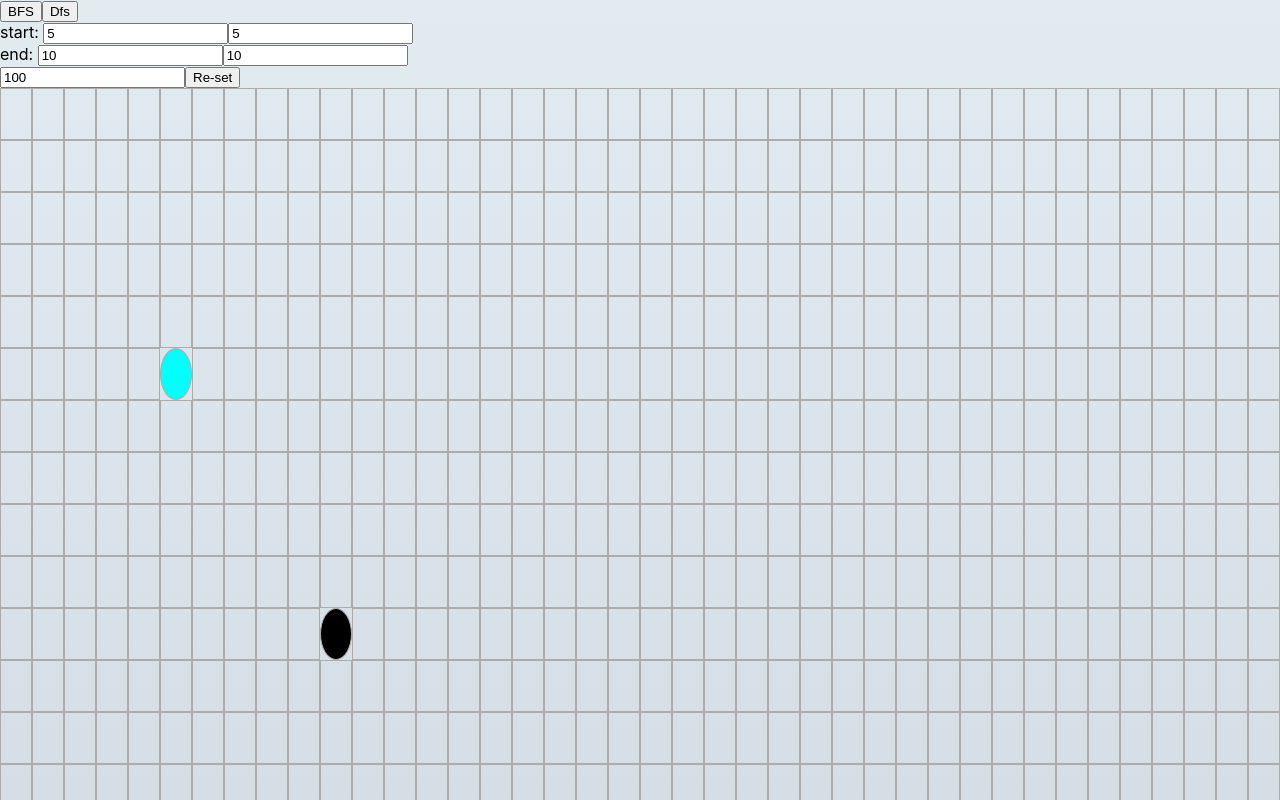
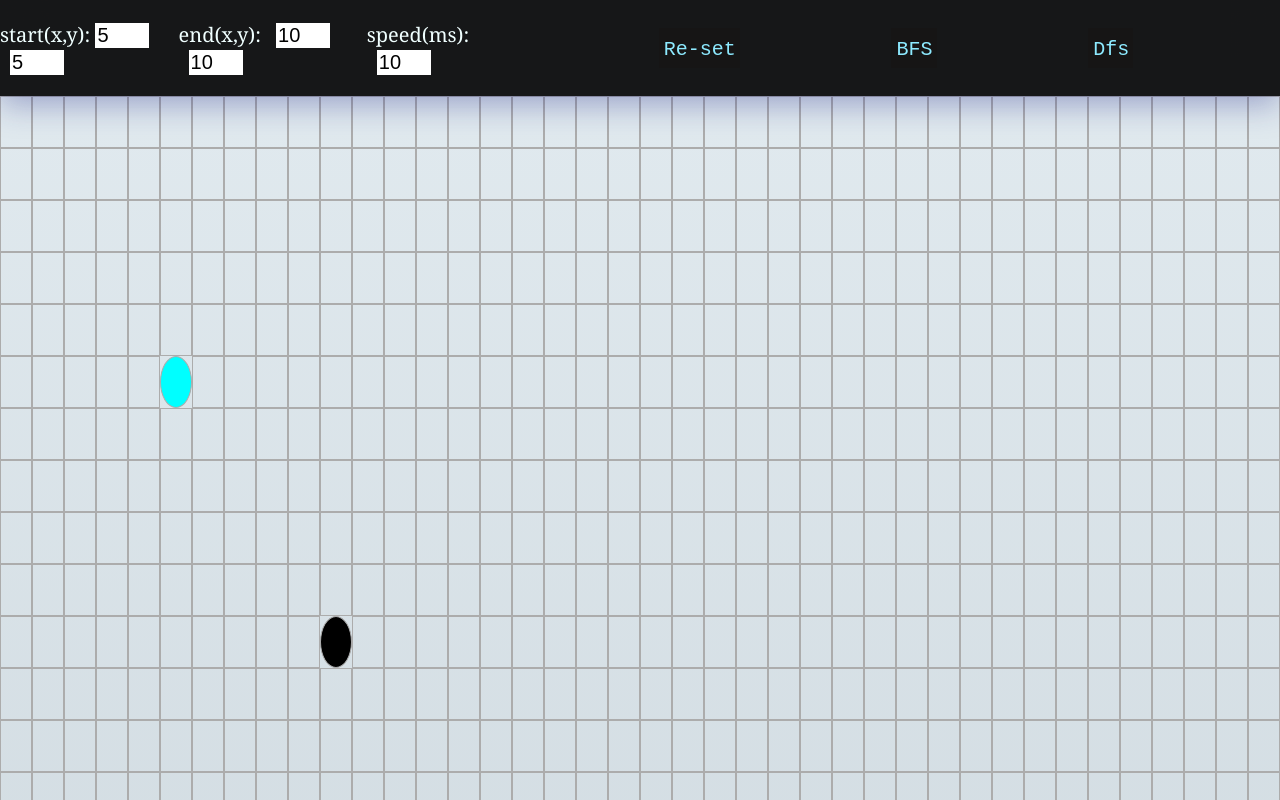
Before and after one commit to UnBeAtS01/vis-2.0, a React (Create React App) app: page / in a window 1280 px wide. Shown: the top 800 px of the page. Built offline with nearby package versions, Linux system fonts and the light colour scheme.

Commit message:
nav update

```diff
--- a/src/App.css
+++ b/src/App.css
@@ -1,5 +1,3 @@
 .App{
     background-image: linear-gradient(to top, #cfd9df 0%, #e2ebf0 100%);
-
-
 }
--- a/src/algo/bfs.js
+++ b/src/algo/bfs.js
@@ -38,7 +38,7 @@ export const Breadthsearch = (pass, start, end, danger) => {
 }
 let flag = 0;
 const solve = (name, curr, end, danger, final2darray) => {
-    if (flag == 1) return;
+    if (flag === 1) return;
     for (let i = 0; i < 4; i++) {
         let X = curr[0] + row[i];
         let Y = curr[1] + col[i];
--- a/src/components/header.js
+++ b/src/components/header.js
@@ -1,19 +1,21 @@
 import React from 'react';
+import './header.scss';
 class Header extends React.Component {
-    constructor(props) {
-        super(props);
-    }
+
     render() {
         return (
-            <div>
-                <button onClick={() => this.props.Bfs()}>BFS</button>
-                <button onClick={() => this.props.Dfs()}>Dfs</button>
-                <div> start: <input type='number' value={this.props.startidx[0]} onChange={this.props.setstartX} />
-                    <input type='number' value={this.props.startidx[1]} onChange={this.props.setstartY} /></div>
-                <div>end: <input type='number' value={this.props.endidx[0]} onChange={this.props.setendX} />
-                    <input type='number' value={this.props.endidx[1]} onChange={this.props.setendY} /></div>
-                <input type='number' value={this.props.speed} onChange={this.props.setSpeed} />
-                <button onClick={this.props.reset}>Re-set</button>
+            <div className="Nav-bar">
+                <div className='rearrange'>   <div> start(x,y): <input type='number' value={this.props.startidx[0]} onChange={this.props.setstartX} />
+                    <input className='spacebar' type='number' value={this.props.startidx[1]} onChange={this.props.setstartY} /></div>
+                    <div>end(x,y): <input className='spacebar' type='number' value={this.props.endidx[0]} onChange={this.props.setendX} />
+                        <input className='spacebar' type='number' value={this.props.endidx[1]} onChange={this.props.setendY} /></div>
+                    <div>speed(ms): <input className='spacebar' type='number' value={this.props.speed} onChange={this.props.setSpeed} /></div>  </div>
+
+                <div className='sorting'>  <button className='buttons' onClick={this.props.reset}>Re-set</button>
+                    <button className='buttons' onClick={() => this.props.Bfs()}>BFS</button>
+                    <button className='buttons' onClick={() => this.props.Dfs()}>Dfs</button>
+                </div>
+
             </div>
         )
     }
--- /dev/null
+++ b/src/components/header.scss
@@ -0,0 +1,123 @@
+.Nav-bar{
+    display: flex;
+    justify-content: center;
+    align-items: center;
+    height: 6rem;
+    width: 100%;
+    background: rgba(0, 0, 0, 0.9);
+box-shadow: 0 8px 32px 0 rgba( 31, 38, 135, 0.37 );
+backdrop-filter: blur( 20px );
+-webkit-backdrop-filter: blur( 20px );
+
+
+
+    .buttons{
+        margin: 5px;
+        padding: 5px 4px 2px 5px;
+        display: flex;
+        height: 40px;
+        color: #8deaff;
+        font-size: 20px;
+        font-family: monospace;
+        justify-content: center;
+        align-items: center;
+        background: rgb(22, 21, 21);
+        border: none;
+    }
+    .buttons:hover{
+        cursor: pointer;
+        background-color: #1f92ac;
+        color: white;
+    }
+    .rearrange{
+        width: 40%;
+        display: flex;
+        justify-content: space-between;
+        align-items: center;
+        height: 100%;
+        color:azure;
+        font-size: 20px;
+        font-family: Georgia, 'Times New Roman', Times, serif;
+      .reset{
+         display: flex;
+         border: none;
+         font-size: 18px;
+         background: transparent;
+         color: violet;
+         border:1px solid violet;
+         border-radius: 2px;
+         padding: 5px 5px 5px 5px;
+         margin-right: 10px;
+
+      }
+      .reset:hover{
+
+            background: rgb(177, 28, 177);
+            color: white;
+
+      }
+        .first{
+           color: #8deaff;
+            display: flex;
+            margin-right: 10px;
+            flex-direction: row;
+            .speed_content{
+                display: flex;
+                justify-content: center;
+                align-items: center;
+                padding:5px 5px 4px 2px;
+
+            }
+        }
+        .second{
+           color: #8deaff;
+            display: flex;
+            flex-direction: row;
+
+            .number_content{
+                display: flex;
+                padding:5px 5px 4px 2px;
+               // background-color: red;
+                justify-content: center;
+                align-items: center;
+            }
+        }
+    }
+    .spacebar{
+        margin-left: 10px;
+        margin-right: 10px;
+    }
+    .sorting{
+
+        width: 60%;
+        margin-right: 0;
+        display: flex;
+        justify-content: space-evenly;
+       .lvl{
+        background-color: #1f92ac;
+        color: white;
+          border:1px solid #8deaff;
+       }
+       .a{
+           display: flex;
+           margin-right: 0px;
+           height: 50px;
+           width: 50px;
+           background-color: transparent;
+
+       }
+       .logo{
+        display: flex;
+        background-color: #8deaff;
+        border-radius: 50%;
+    }
+    }
+}
+input{
+    border:none;
+    font-size: 20px;
+    width: 50px;
+}
+input:focus{
+    outline: none;
+}
--- a/src/components/twod.js
+++ b/src/components/twod.js
@@ -12,7 +12,7 @@ class Twod extends React.Component {
             isvisited: [],
             finalcolor: 0,
             danger: [],
-            speed: 100,
+            speed: 10,
             flag: 0,
             firstclick: 0
         }
@@ -143,7 +143,7 @@ class Twod extends React.Component {
 
     }*/
     blockmovedown = (x, y) => {
-        const temp = [x, y];
+
         const dangercurr = this.state.danger;
         this.setState({ firstclick: 1 });
         if (dangercurr[x][y] === 0) {
```
